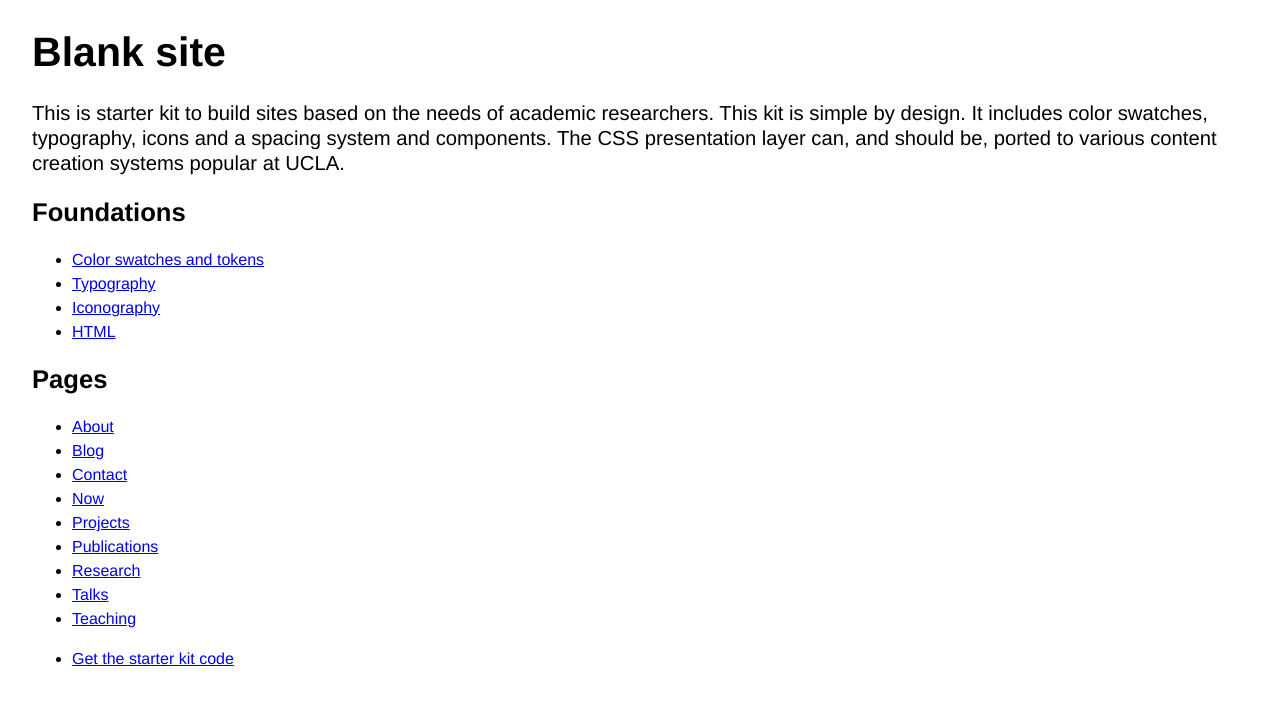
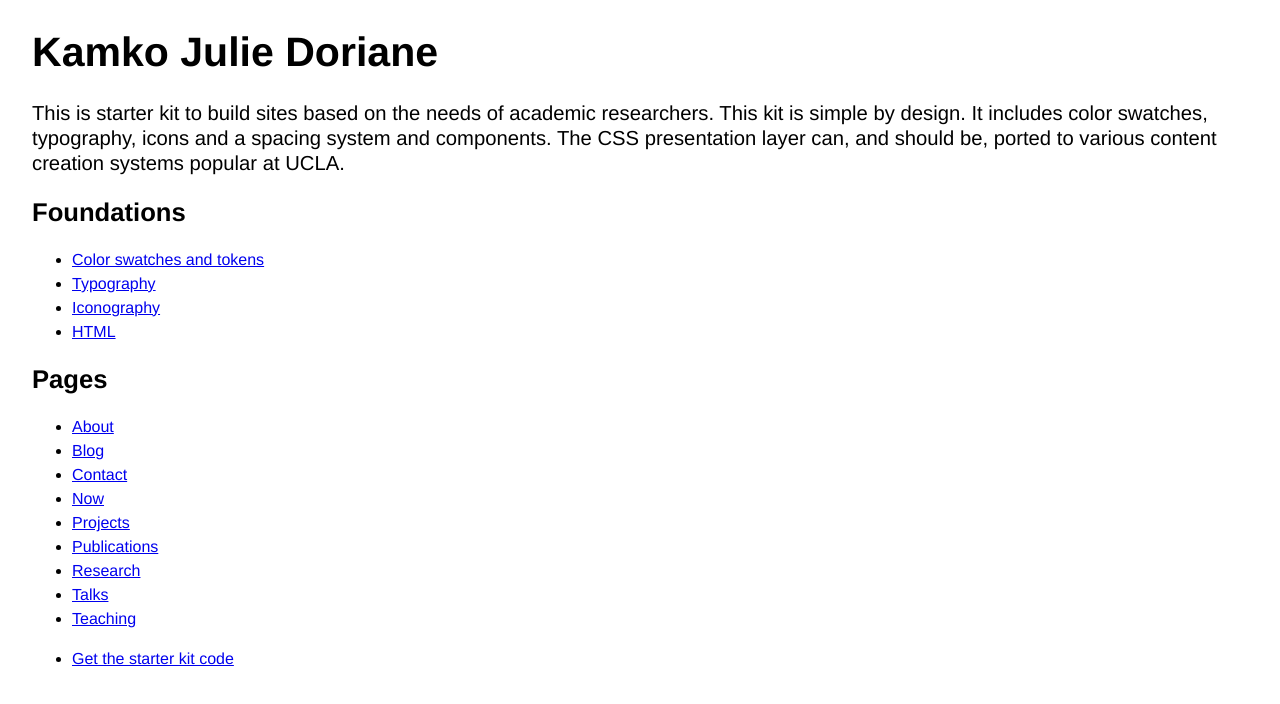
Before and after one commit to kamkodoriane/kamkodoriane.github.io, a website: page index.html in a window 1280 px wide. Drawn offline with Linux system fonts and the light colour scheme.

Commit message:
Update index.html

```diff
--- a/index.html
+++ b/index.html
@@ -6,12 +6,12 @@
     <meta charset="utf-8">
     <meta name="viewport" content="width=device-width, initial-scale=1.0" />
     <link rel="stylesheet" href="css/styles.css">
-    <title>Blank site</title>
+    <title>Kamko Julie Doriane</title>
   </head>
 
   <body>
     <header>
-      <h1>Blank site</h1>
+      <h1>Kamko Julie Doriane</h1>
       <p class="standfirst">This is starter kit to build sites based on the needs of academic researchers. This kit is simple by design. It includes color swatches, typography, icons and a spacing system and components. The CSS presentation layer can, and should be, ported to various content creation systems popular at UCLA.</p>
 
     </header>
```
